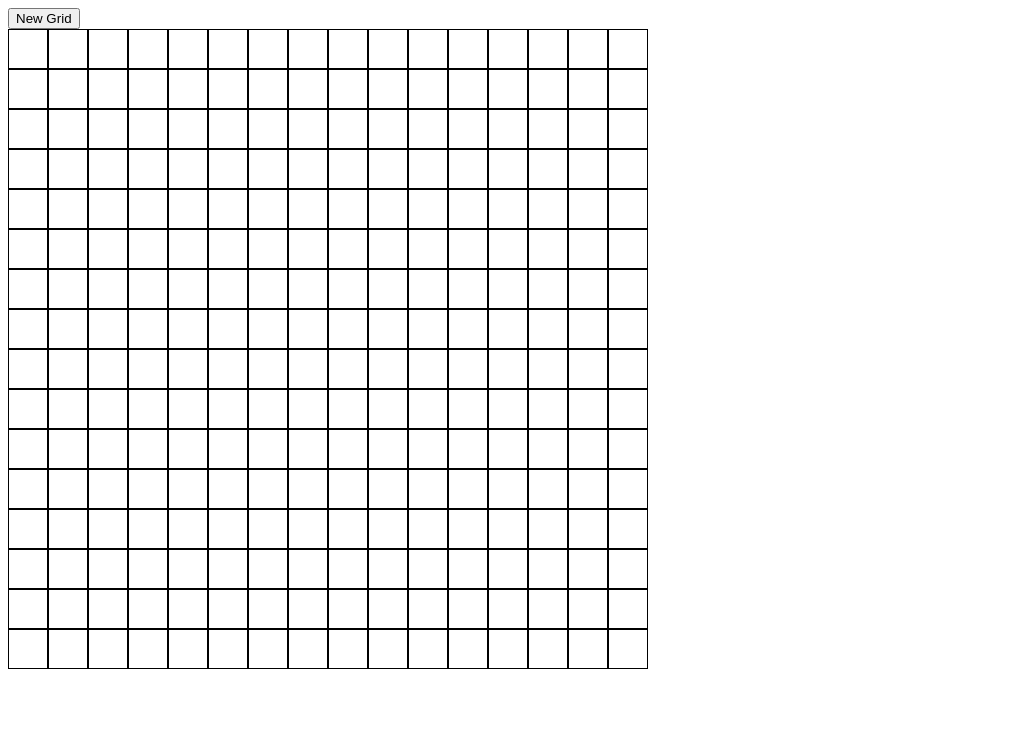
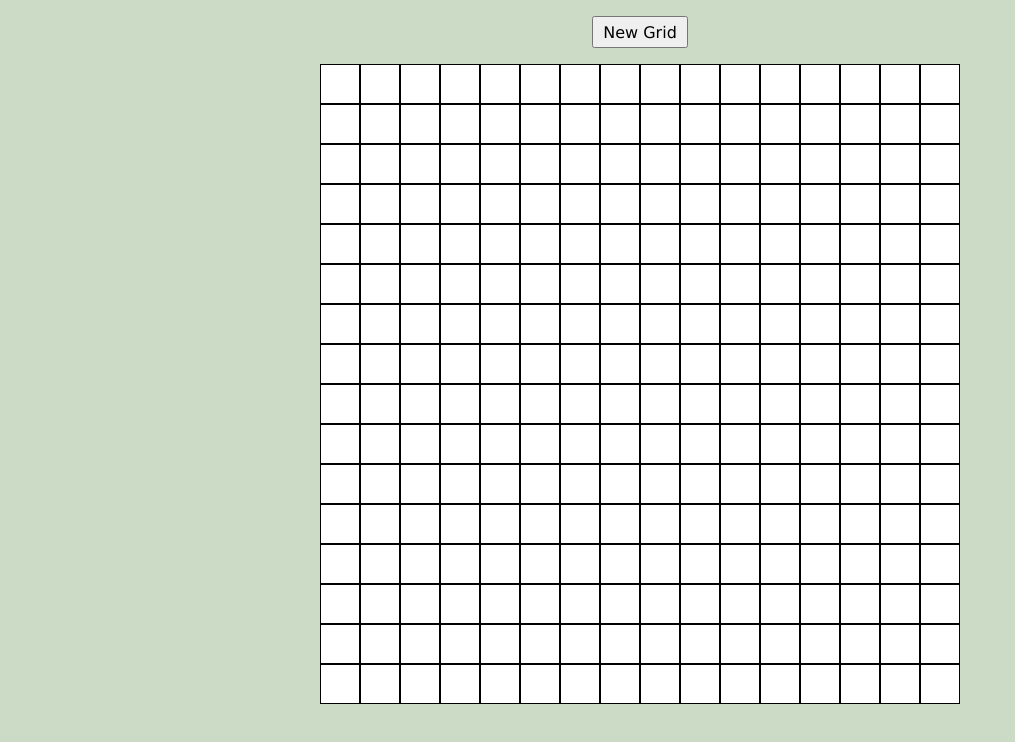
Before and after one commit to lelido/odin-etch-a-sketch, a plain HTML site: page index.html in a window 1280 px wide. Shown: the whole page, without its empty margins (0-1015 px from the left). Drawn offline with Linux system fonts and the light colour scheme.

Commit message:
Add styles to body and button

```diff
--- a/style.css
+++ b/style.css
@@ -1,7 +1,24 @@
+body {
+    display: flex;
+    flex-direction: column;
+    align-items: center;
+    gap: 16px;
+    padding-top: 8px;
+    background-color: rgb(204, 219, 198);
+}
+
+button {
+    width: 96px;
+    height: 32px;
+    font-family: Verdana, sans-serif;
+    font-size: 16px;
+}
+
 #grid {
     display: flex;
     width: 640px;
     height: 640px;
+    background-color: white;
 }
 
 .column {
```
